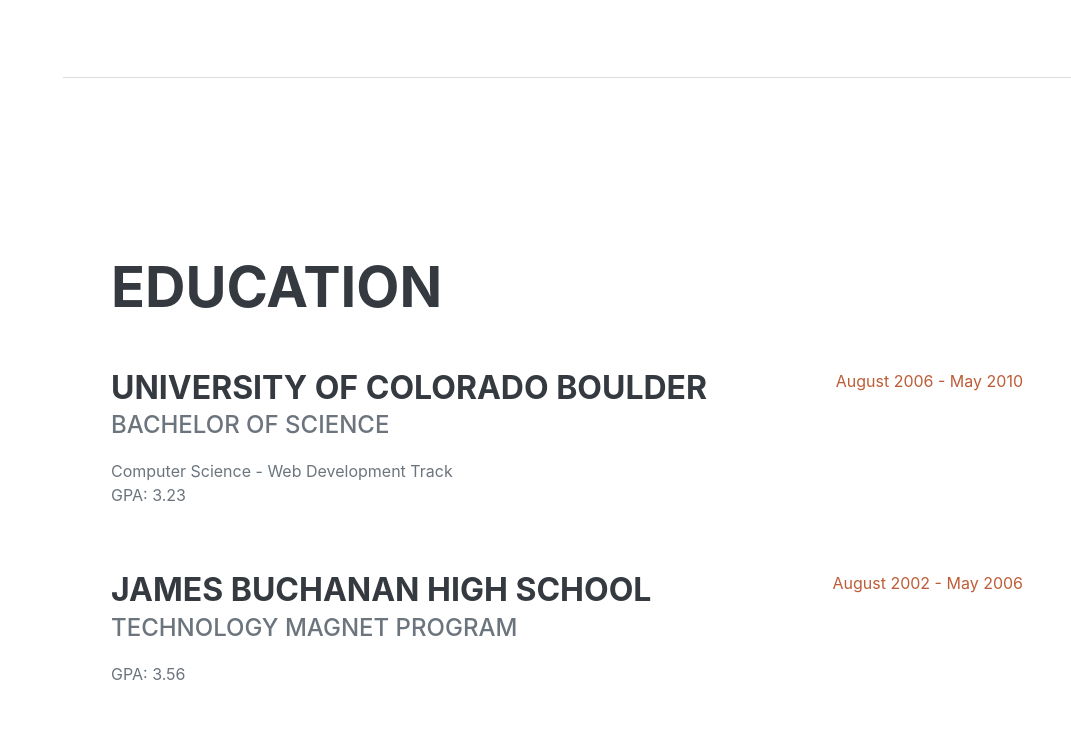
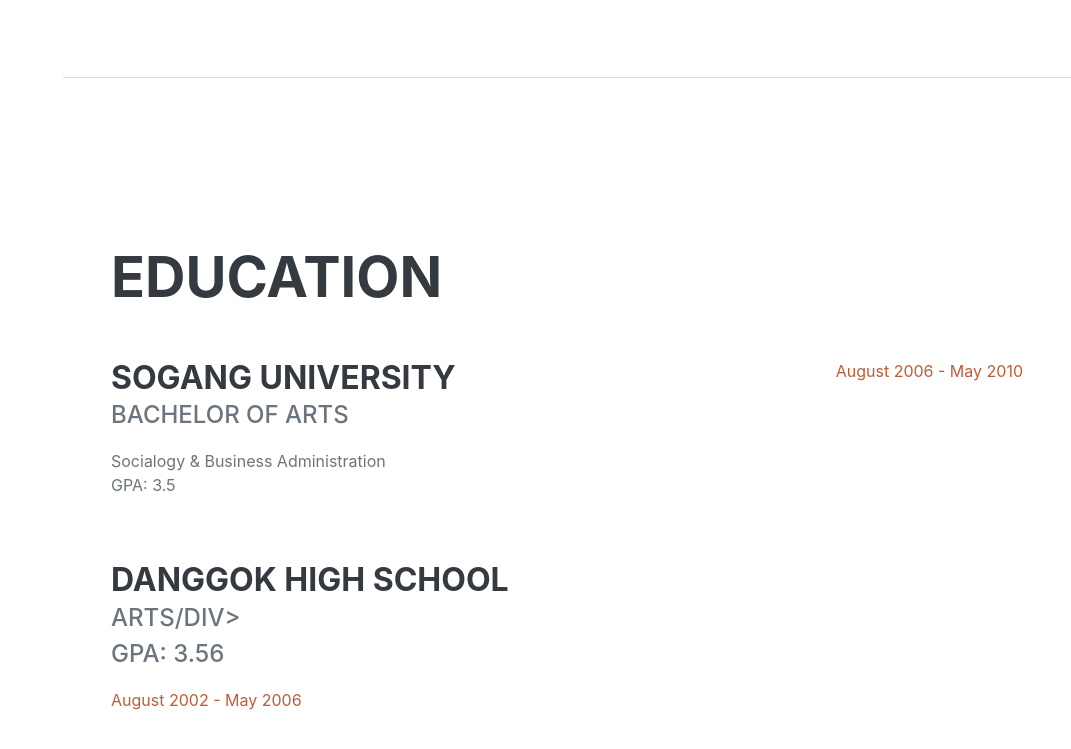
Before and after one commit to jangho88/jangho88.github.io, a plain HTML site: page index.html in a window 1280 px wide. Shown: the part 1929-2678 px from the top of the page, without its empty margins (209-1280 px from the left). Drawn offline with nearby package versions, Linux system fonts and the light colour scheme; a web font is replaced by a local one.

Commit message:
edu update

```diff
--- a/index.html
+++ b/index.html
@@ -51,8 +51,7 @@
                     <div class="social-icons">
                         <a class="social-icon" href="#!"><i class="fab fa-linkedin-in"></i></a>
                         <a class="social-icon" href="#!"><i class="fab fa-github"></i></a>
-                        <a class="social-icon" href="#!"><i class="fab fa-instagram"></i></a>
-                        <a class="social-icon" href="#!"><i class="fab fa-gitlab"></i></a>
+
                     </div>
                 </div>
             </section>
@@ -102,17 +101,17 @@
                     <h2 class="mb-5">Education</h2>
                     <div class="d-flex flex-column flex-md-row justify-content-between mb-5">
                         <div class="flex-grow-1">
-                            <h3 class="mb-0">University of Colorado Boulder</h3>
-                            <div class="subheading mb-3">Bachelor of Science</div>
-                            <div>Computer Science - Web Development Track</div>
-                            <p>GPA: 3.23</p>
+                            <h3 class="mb-0">Sogang University</h3>
+                            <div class="subheading mb-3">Bachelor of Arts</div>
+                            <div>Socialogy & Business Administration</div>
+                            <p>GPA: 3.5</p>
                         </div>
                         <div class="flex-shrink-0"><span class="text-primary">August 2006 - May 2010</span></div>
                     </div>
                     <div class="d-flex flex-column flex-md-row justify-content-between">
                         <div class="flex-grow-1">
-                            <h3 class="mb-0">James Buchanan High School</h3>
-                            <div class="subheading mb-3">Technology Magnet Program</div>
+                            <h3 class="mb-0">Danggok High School</h3>
+                            <div class="subheading mb-3">Arts/div>
                             <p>GPA: 3.56</p>
                         </div>
                         <div class="flex-shrink-0"><span class="text-primary">August 2002 - May 2006</span></div>
```
